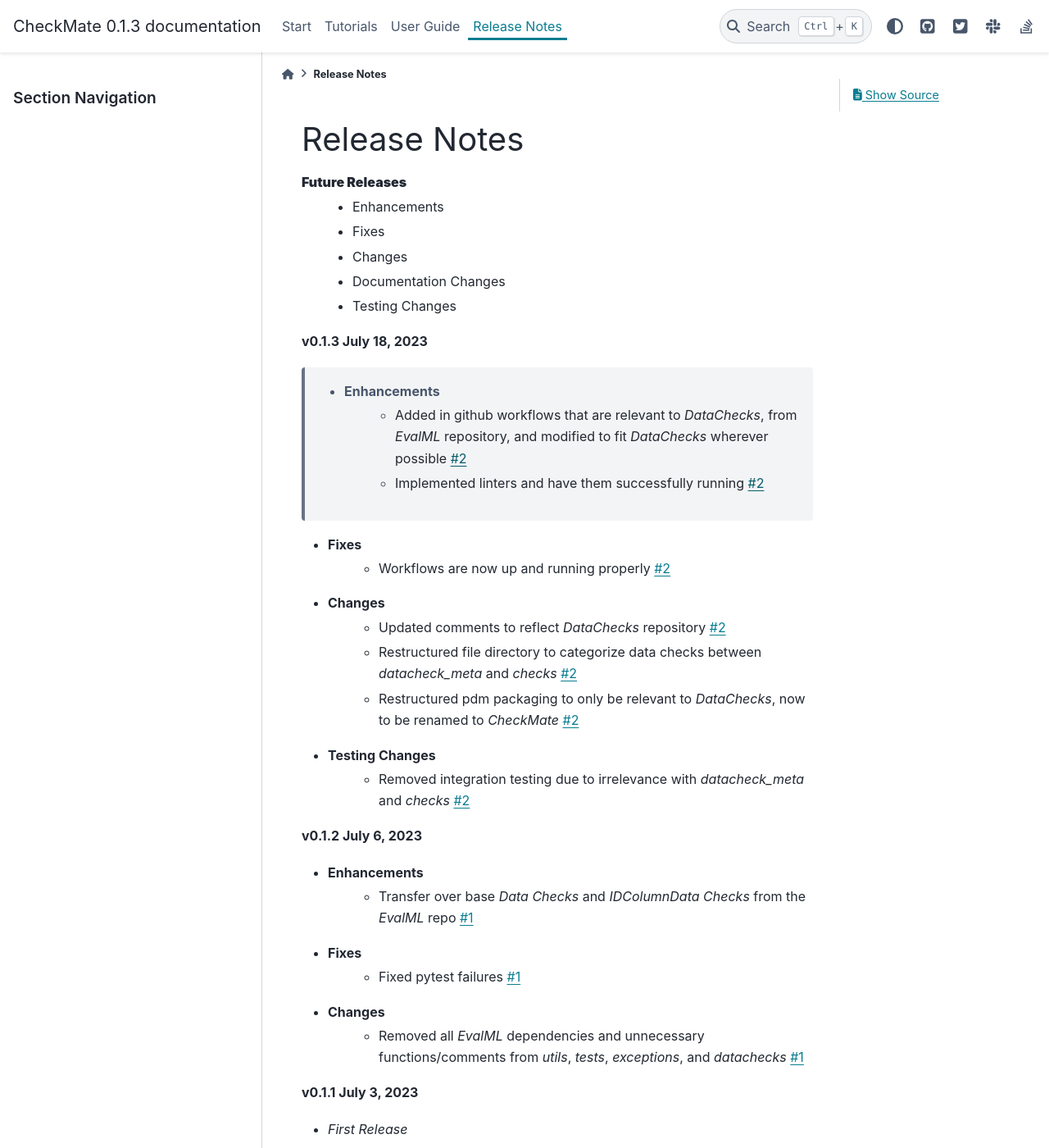
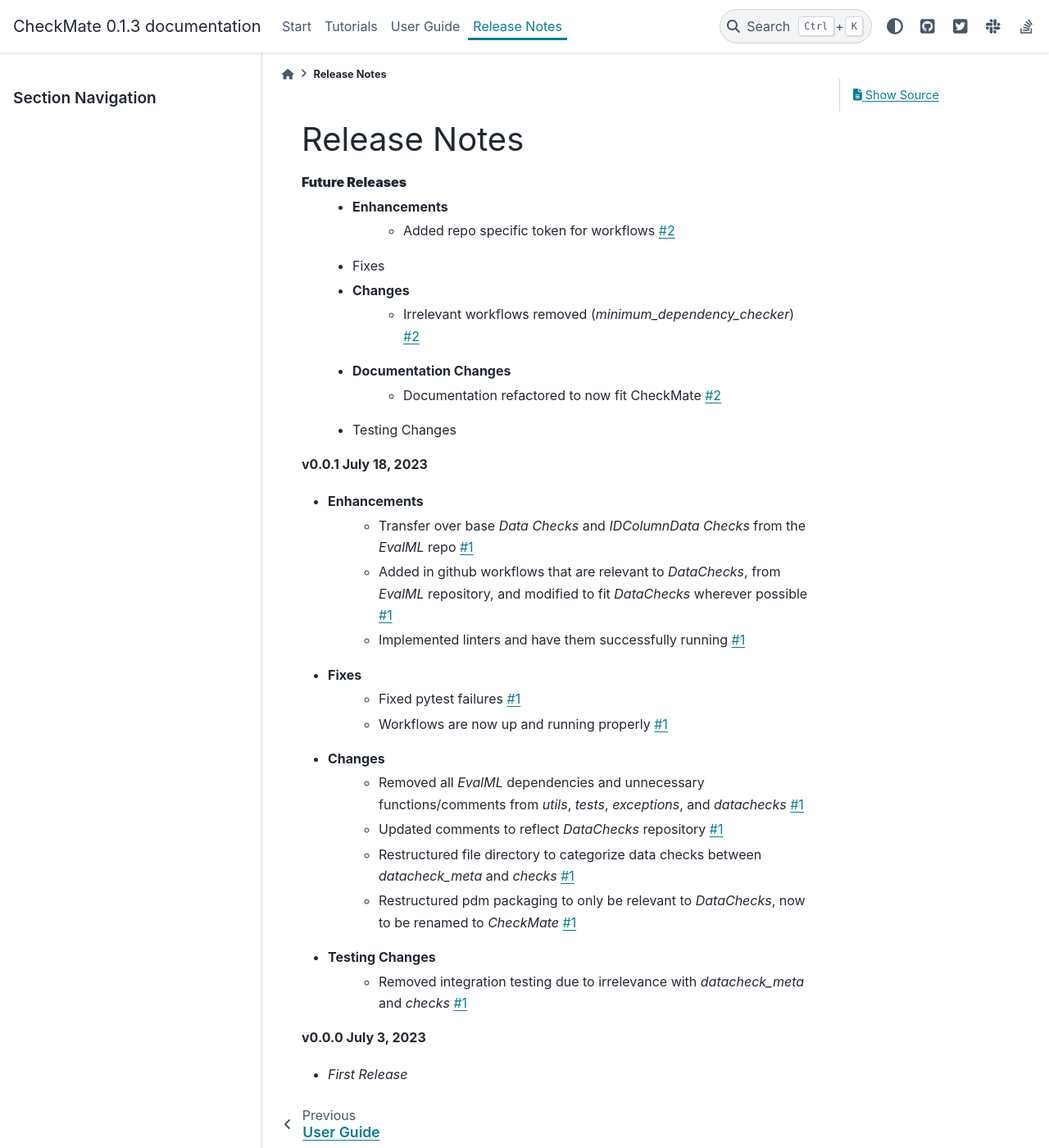
Before and after one commit to alteryx/CheckMates, a Sphinx documentation site: the page built from docs/source/release_notes.rst, in a window 1280 px wide and 1400 px high. Shown: the whole window at 82% size. Built offline with Sphinx 7.4.7 and the PyData theme 0.15.4, drawn with Linux system fonts in a browser that asks for light colours; pages that are not in the unit, such as notebooks, are missing from menus; comment, search, counter and statistics services are not loaded.

Commit message:
release notes updates

```diff
--- a/docs/source/release_notes.rst
+++ b/docs/source/release_notes.rst
@@ -2,39 +2,31 @@
 -------------
 **Future Releases**
     * Enhancements
-
+        * Added repo specific token for workflows :pr:`2`
     * Fixes
-
     * Changes
-
+        * Irrelevant workflows removed (`minimum_dependency_checker`) :pr:`2`
     * Documentation Changes
-
+        * Documentation refactored to now fit CheckMate :pr:`2`
     * Testing Changes
 
-**v0.1.3 July 18, 2023**
-
- * Enhancements
-    * Added in github workflows that are relevant to `DataChecks`, from `EvalML` repository, and modified to fit `DataChecks` wherever possible :pr:`2`
-    * Implemented linters and have them successfully running :pr:`2`
-* Fixes
-    * Workflows are now up and running properly :pr:`2`
-* Changes
-    * Updated comments to reflect `DataChecks` repository :pr:`2`
-    * Restructured file directory to categorize data checks between `datacheck_meta` and `checks` :pr:`2`
-    * Restructured pdm packaging to only be relevant to `DataChecks`, now to be renamed to `CheckMate` :pr:`2`
-* Testing Changes
-    * Removed integration testing due to irrelevance with `datacheck_meta` and `checks` :pr:`2`
-
-**v0.1.2 July 6, 2023**
+**v0.0.1 July 18, 2023**
 
 * Enhancements
     * Transfer over base `Data Checks` and `IDColumnData Checks` from the `EvalML` repo :pr:`1`
+    * Added in github workflows that are relevant to `DataChecks`, from `EvalML` repository, and modified to fit `DataChecks` wherever possible :pr:`1`
+    * Implemented linters and have them successfully running :pr:`1`
 * Fixes
     * Fixed pytest failures :pr:`1`
+    * Workflows are now up and running properly :pr:`1`
 * Changes
     * Removed all `EvalML` dependencies and unnecessary functions/comments from `utils`, `tests`, `exceptions`, and `datachecks` :pr:`1`
+    * Updated comments to reflect `DataChecks` repository :pr:`1`
+    * Restructured file directory to categorize data checks between `datacheck_meta` and `checks` :pr:`1`
+    * Restructured pdm packaging to only be relevant to `DataChecks`, now to be renamed to `CheckMate` :pr:`1`
+* Testing Changes
+    * Removed integration testing due to irrelevance with `datacheck_meta` and `checks` :pr:`1`
 
-
-**v0.1.1 July 3, 2023**
+**v0.0.0 July 3, 2023**
 
 * *First Release*
```
